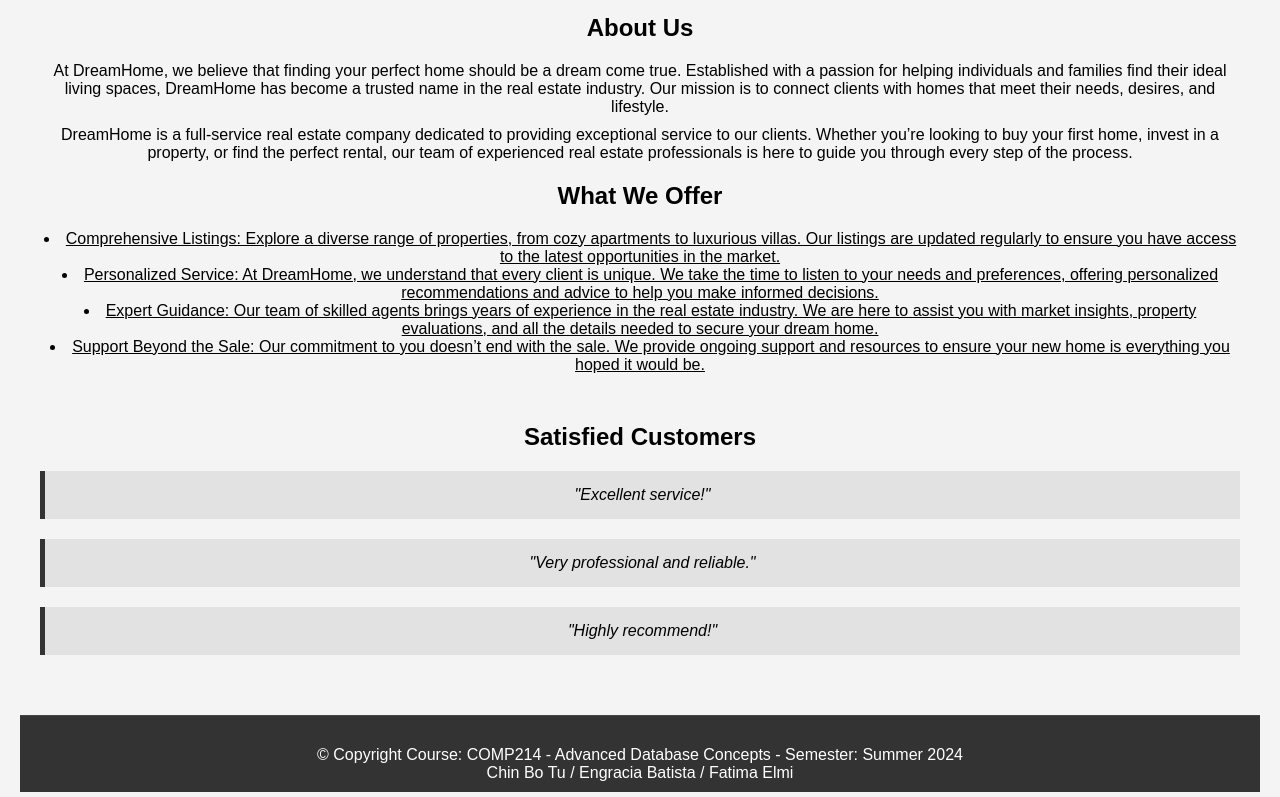
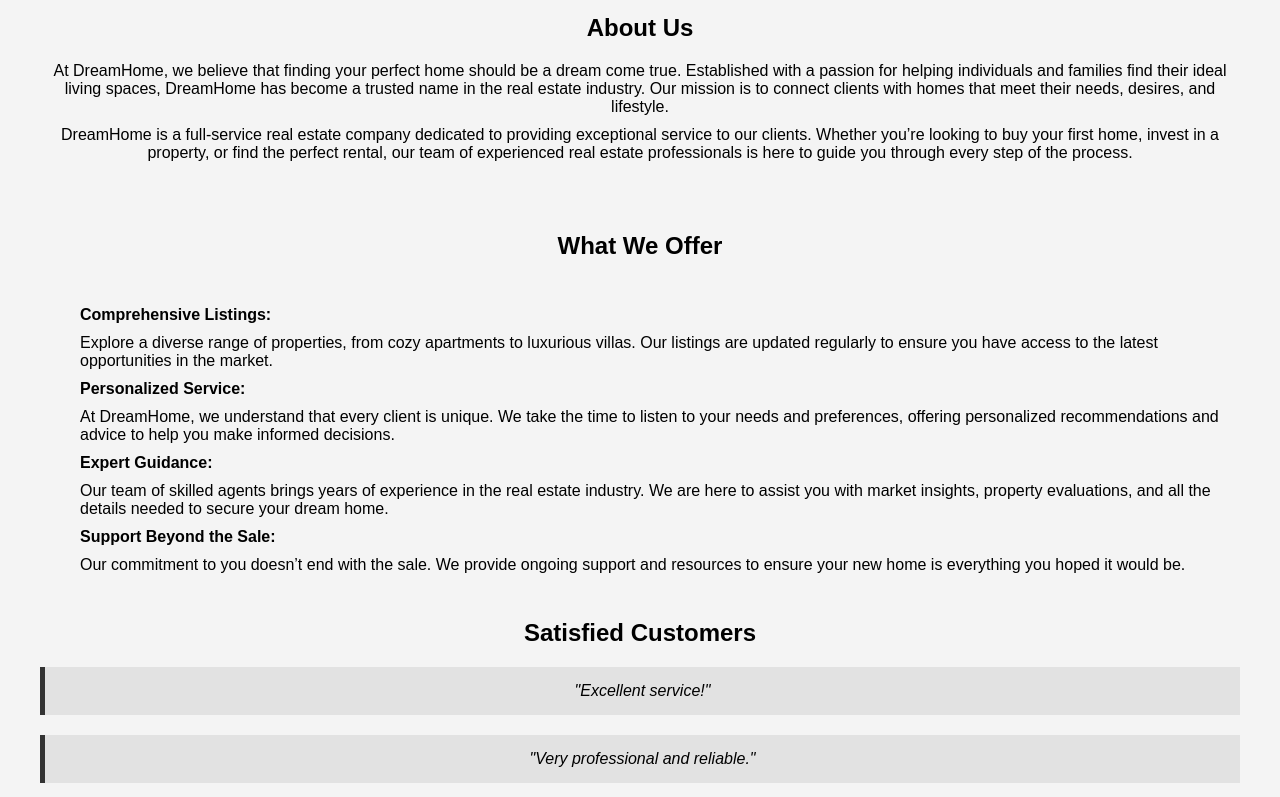
Before and after one commit to EngraciaBatista/DreamHome_COMP214402, a website: page public/index.html in a window 1280 px wide. Shown: the part 443-1240 px from the top of the page. Drawn offline with Linux system fonts and the light colour scheme.

Commit message:
homepage html update

```diff
--- a/public/index.html
+++ b/public/index.html
@@ -36,17 +36,53 @@
                     <div class="container">
                         <div class="column">
                             <h2 class="text-center">About Us</h2>
-                            <p>At DreamHome, we believe that finding your perfect home should be a dream come true. Established with a passion for helping individuals and families find their ideal living spaces, DreamHome has become a trusted name in the real estate industry. Our mission is to connect clients with homes that meet their needs, desires, and lifestyle.</p>
-                            <p>DreamHome is a full-service real estate company dedicated to providing exceptional service to our clients. Whether you’re looking to buy your first home, invest in a property, or find the perfect rental, our team of experienced real estate professionals is here to guide you through every step of the process.</p>
-                            <h2 class="text-center">What We Offer</h2>
-                            <p><u>
-                                    <li>Comprehensive Listings: Explore a diverse range of properties, from cozy apartments to luxurious villas. Our listings are updated regularly to ensure you have access to the latest opportunities in the market.</li>
-                                    <li>Personalized Service: At DreamHome, we understand that every client is unique. We take the time to listen to your needs and preferences, offering personalized recommendations and advice to help you make informed decisions.</li>
-                                    <li>Expert Guidance: Our team of skilled agents brings years of experience in the real estate industry. We are here to assist you with market insights, property evaluations, and all the details needed to secure your dream home.</li>
-                                    <li>Support Beyond the Sale: Our commitment to you doesn’t end with the sale. We provide ongoing support and resources to ensure your new home is everything you hoped it would be.</li>
-                            </u></p>
+                            <p>At DreamHome, we believe that finding your perfect home should be a dream come true.
+                                Established with a passion for helping individuals and families find their ideal living
+                                spaces, DreamHome has become a trusted name in the real estate industry. Our mission is
+                                to connect clients with homes that meet their needs, desires, and lifestyle.</p>
+                            <p>DreamHome is a full-service real estate company dedicated to providing exceptional
+                                service to our clients. Whether you’re looking to buy your first home, invest in a
+                                property, or find the perfect rental, our team of experienced real estate professionals
+                                is here to guide you through every step of the process.</p>
+
+                        </div>
+                    </div>
                 </div>
             </div>
+            <div class="row-text">
+                <div class="col-xs-10 col-xs-offset-1">
+                    <div class="container">
+                    <h2 class="text-center">What We Offer</h2>
+                    <ul style="list-style-type: none;">
+                        <li>
+                            <p style="text-align: left;"><strong>Comprehensive Listings:</strong> </p>
+                            <p style="text-align: left;">Explore a diverse range of properties, from cozy
+                                apartments to luxurious villas. Our listings are updated regularly to ensure you
+                                have access to the latest opportunities in the market.</p>
+                        </li>
+                        <li>
+                            <p style="text-align: left;"><strong>Personalized Service:</strong> </p>
+                            <p style="text-align: left;">At DreamHome, we understand that every client is unique. We
+                                take the time to listen to your needs and preferences, offering personalized
+                                recommendations and advice to help you make informed decisions.</p>
+                        </li>
+                        <li>
+                            <p style="text-align: left;"><strong>Expert Guidance:</strong> </p>
+                            <p style="text-align: left;">Our team of skilled agents brings years of experience in the
+                                real estate industry. We are here to assist you with market insights, property
+                                evaluations, and all the details needed to secure your dream home.</p>
+                        </li>
+                        <li>
+                            <p style="text-align: left;"><strong>Support Beyond the Sale:</strong> </p>
+                            <p style="text-align: left;">Our commitment to you doesn’t end with the sale. We
+                                provide ongoing support and resources to ensure your new home is everything you
+                                hoped it would be.</p>
+                        </li>
+                    </ul>
+                </div>
+            </div>
+            </div>
+
             <div class="row-text">
                 <div class="col-xs-10 col-xs-offset-1">
                     <h2>Satisfied Customers</h2>
```
